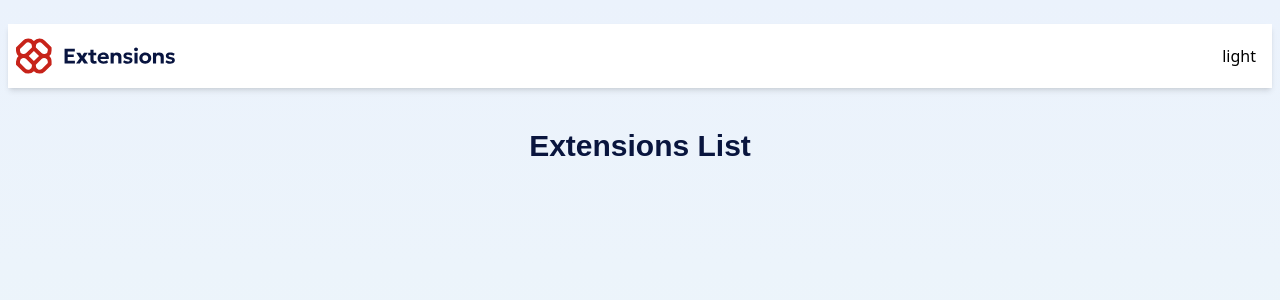
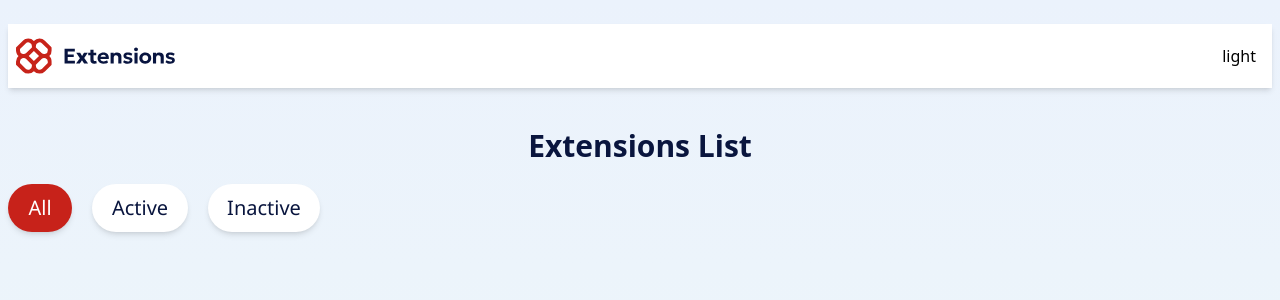
Before and after one commit to Mayowa-de/Browser-Extension-, a React (Vite) app: page / in a window 1280 px wide. Shown: the top 300 px of the page. Built offline with nearby package versions, Linux system fonts and the light colour scheme; a web font is replaced by a local one.

Commit message:
style the button using utilty class

```diff
--- a/src/App.jsx
+++ b/src/App.jsx
@@ -1,6 +1,7 @@
 import './components/Hero.css'
 import Hero from "./components/Hero"
 import Title from './components/Title'
+import Button from './components/Button'
 
 function App() {
 
@@ -8,6 +9,7 @@ function App() {
       <div className='bg-[hsl(227, 75%, 14%)] gap-5 p-2 flex flex-col'>
         <Hero/>
         <Title/>
+        <Button/>
       </div>
   )
 }
--- a/src/components/Button.jsx
+++ b/src/components/Button.jsx
@@ -2,8 +2,10 @@ import React from 'react'
 
 export default function Button() {
   return (
-    <div>
-
+    <div className='flex gap-5 fontRegular font-medium'>
+      <button className='w-16 h-12 shadow-md rounded-3xl text-xl text-white bg-[hsl(3,77%,44%)]'>All</button>
+      <button className='w-24 h-12 bg-white text-[hsl(227,75%,14%)] shadow-md text-xl rounded-3xl'>Active</button>
+      <button className='w-28 h-12 text-xl text-[hsl(227,75%,14%)] shadow-md bg-white rounded-3xl'>Inactive</button>
     </div>
   )
 }
--- a/src/components/Hero.css
+++ b/src/components/Hero.css
@@ -8,6 +8,9 @@
 --Neutral-100: hsl(0, 0%, 93%);
 --Neutral-0: hsl(200, 60%, 99%);
 
+--Red-400: hsl(3,86%,64%);
+--Red-500: hsl(3,71%,56%);
+--Red-700: hsl(3,77%,44%);
 
 
 --DarkGradient: linear-gradient(180deg, #040918 0%, #091540 100%);
@@ -23,6 +26,27 @@
     font-family: 'NotoSansItalic';
     src: url('../assets/fonts/NotoSans-VariableFont_wdth\,wght.ttf');
 }
+@font-face {
+    font-family: 'NotoBold';
+    src: url('../assets/fonts/static/NotoSans-Bold.ttf');
+}
+@font-face {
+    font-family: 'NotoMedium';
+    src: url('../assets/fonts/static/NotoSans-Medium.ttf');
+}
+@font-face {
+    font-family: 'NotoRegular';
+    src: url('../assets/fonts/static/NotoSans-Regular.ttf');
+}
+.fontBold{
+    font-family:'NotoBold',
+}
+.fontMedium{
+    font-family:'NotoMedium';
+}
+.fontRegular{
+    font-family: 'NotoRegular';
+}
 .font-noto {
     font-family: 'NotoSans',sans-serif;
 }
--- a/src/components/Title.jsx
+++ b/src/components/Title.jsx
@@ -2,7 +2,7 @@ import React from 'react'
 import './Hero.css'
 export default function Title() {
   return (
-    <div className='text-3xl font-noto font-bold mt-5 justify-center flex font  text-[hsl(227,75%,14%)]'>
+    <div className='text-3xl fontBold font-bold mt-5 justify-center flex font  text-[hsl(227,75%,14%)]'>
       <h1>Extensions List</h1>
     </div>
   )
```
